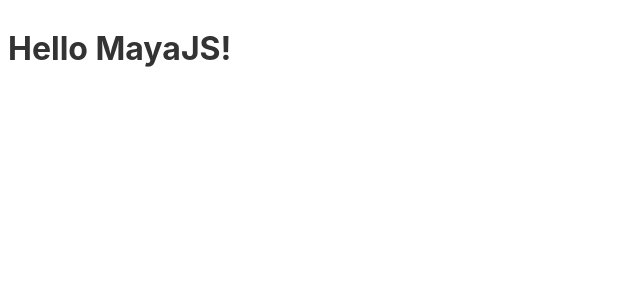
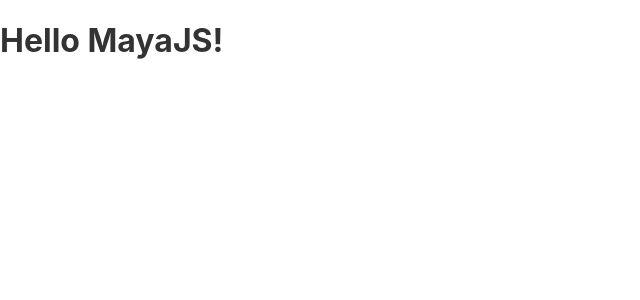
Before and after one commit to mayajs/sample, a Svelte app in the folder todo/svelte-todo/: page / in a window 1280 px wide. Shown: the top 300 px of the page, without its empty margins (0-640 px from the left). Built offline with nearby package versions, Linux system fonts and the light colour scheme.

Commit message:
CHORE: Change padding to 0

```diff
--- a/todo/svelte-todo/public/global.css
+++ b/todo/svelte-todo/public/global.css
@@ -8,7 +8,7 @@ body {
 body {
 	color: #333;
 	margin: 0;
-	padding: 8px;
+	padding: 0;
 	box-sizing: border-box;
 	font-family: -apple-system, BlinkMacSystemFont, "Segoe UI", Roboto, Oxygen-Sans, Ubuntu, Cantarell, "Helvetica Neue", sans-serif;
 }
```
